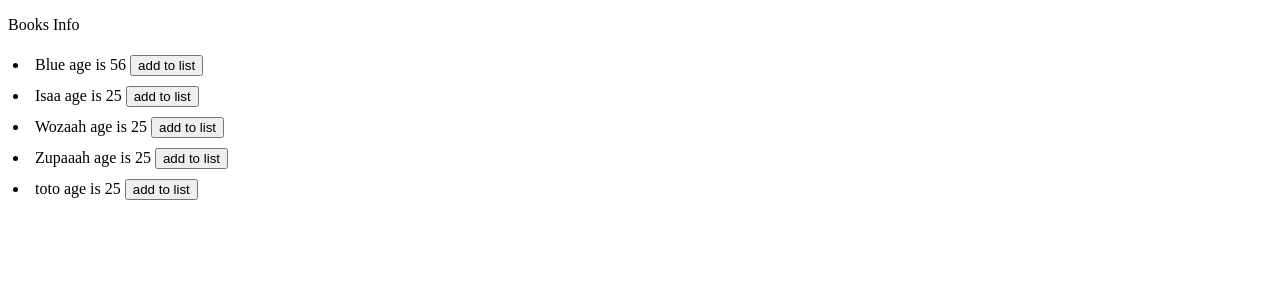
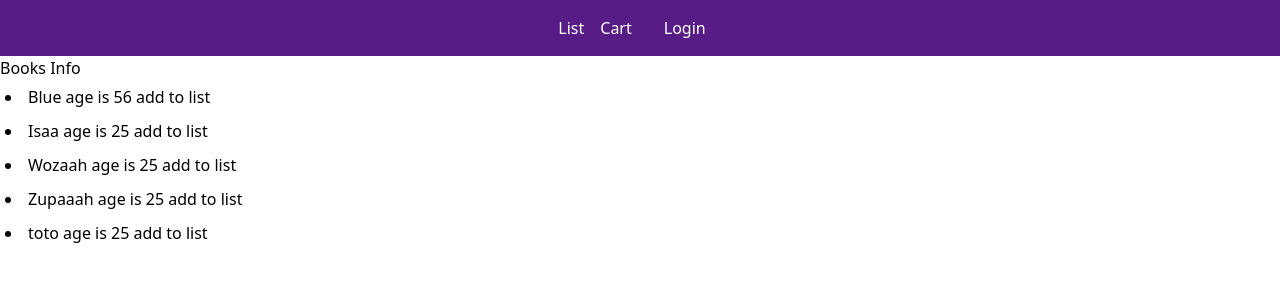
Before and after one commit to carreuky/Angular-Js, an Angular app: page / in a window 1280 px wide. Shown: the top 300 px of the page. Built offline with nearby package versions, Linux system fonts and the light colour scheme.

Commit message:
login component

```diff
--- a/angular.json
+++ b/angular.json
@@ -24,7 +24,7 @@
               "zone.js"
             ],
             "tsConfig": "tsconfig.app.json",
-            "inlineStyleLanguage": "scss",
+            "inlineStyleLanguage": "css",
             "assets": [
               "src/favicon.ico",
               "src/assets"
--- a/package.json
+++ b/package.json
@@ -27,12 +27,15 @@
     "@angular/cli": "~15.1.4",
     "@angular/compiler-cli": "^15.1.0",
     "@types/jasmine": "~4.3.0",
+    "autoprefixer": "^10.4.13",
     "jasmine-core": "~4.5.0",
     "karma": "~6.4.0",
     "karma-chrome-launcher": "~3.1.0",
     "karma-coverage": "~2.2.0",
     "karma-jasmine": "~5.1.0",
     "karma-jasmine-html-reporter": "~2.0.0",
+    "postcss": "^8.4.21",
+    "tailwindcss": "^3.2.6",
     "typescript": "~4.9.4"
   }
 }
--- a/src/app/app.component.html
+++ b/src/app/app.component.html
@@ -1,4 +1,9 @@
 <!-- <h1>Good start</h1>
 <app-books></app-books>
 <app-cart></app-cart> -->
+<div class="text-white bg-purple-900 flex justify-center p-4">
+  <a routerLink="" class="">List</a>
+  <a routerLink="/cart" class="bold mx-4">Cart</a>
+  <a routerLink="/cart" class="bold mx-4">Login</a>
+</div>
 <router-outlet></router-outlet>
--- a/src/app/app.module.ts
+++ b/src/app/app.module.ts
@@ -6,6 +6,7 @@ import { AppComponent } from './app.component';
 import { BooksComponent } from './books/books.component';
 import { BookComponent } from './book/book.component';
 import { CartComponent } from './cart/cart.component';
+import { LoginComponent } from './auth/login/login.component';
 
 @NgModule({
   declarations: [
@@ -13,6 +14,7 @@ import { CartComponent } from './cart/cart.component';
     BooksComponent,
     BookComponent,
     CartComponent,
+    LoginComponent,
   ],
   imports: [
     BrowserModule,
--- /dev/null
+++ b/src/app/auth/login/login.component.html
@@ -0,0 +1 @@
+<p>login works!</p>
--- a/src/styles.scss
+++ b/src/styles.scss
@@ -1 +1,3 @@
-/* You can add global styles to this file, and also import other style files */
+@tailwind base;
+@tailwind components;
+@tailwind utilities;
--- /dev/null
+++ b/tailwind.config.js
@@ -0,0 +1,9 @@
+/** @type {import('tailwindcss').Config} */
+module.exports = {
+  content: [
+    "./src/**/*.{html,ts}",
+  ],  theme: {
+    extend: {},
+  },
+  plugins: [],
+}
```
Also changed, not shown: src/app/auth/login/login.component.ts (added, +10 -0 lines), src/app/auth/login/login.component.scss (added), 2 other files (tests, documents, lock files or other folders).
